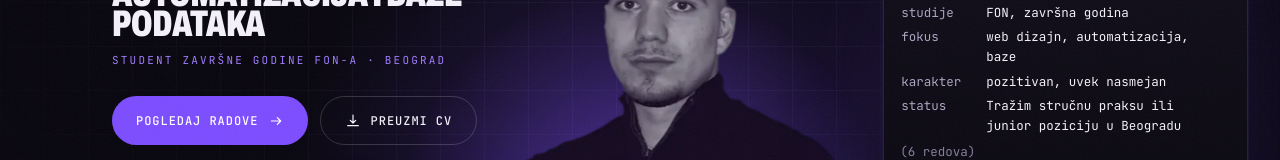
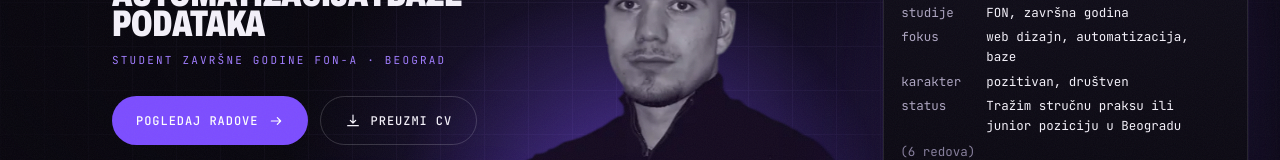
Before and after one commit to knez4/knez4.github.io, a React (Vite) app: page / in a window 1280 px wide. Shown: the part 218-378 px from the top of the page. Built offline with nearby package versions, Linux system fonts and the light colour scheme.

Commit message:
Drop "always smiling" from the terminal and the traits band
He found it unserious. The terminal's temper row now reads "positive, sociable",
his own words, and the band keeps the other traits.

```diff
--- a/src/components/SqlTerminal.tsx
+++ b/src/components/SqlTerminal.tsx
@@ -83,7 +83,7 @@ function useQueries() {
                   [sr ? 'grad' : 'city', pick(profile.location)],
                   [sr ? 'studije' : 'studies', sr ? 'FON, završna godina' : 'FON, final year'],
                   [sr ? 'fokus' : 'focus', sr ? 'web dizajn, automatizacija, baze' : 'web design, automation, databases'],
-                  [sr ? 'karakter' : 'temper', sr ? 'pozitivan, uvek nasmejan' : 'positive, always smiling'],
+                  [sr ? 'karakter' : 'temper', sr ? 'pozitivan, društven' : 'positive, sociable'],
                   ['status', pick(profile.status)],
                 ],
               },
--- a/src/pages/Home.tsx
+++ b/src/pages/Home.tsx
@@ -59,8 +59,8 @@ export default function Home() {
         reverse
         items={
           lang === 'sr'
-            ? ['Pozitivan', 'Timski igrač', 'Uvek nasmejan', 'Košarka', 'Rado pomažem']
-            : ['Positive', 'Team player', 'Always smiling', 'Basketball', 'Happy to help']
+            ? ['Pozitivan', 'Timski igrač', 'Košarka', 'Rado pomažem']
+            : ['Positive', 'Team player', 'Basketball', 'Happy to help']
         }
       />
 
```
